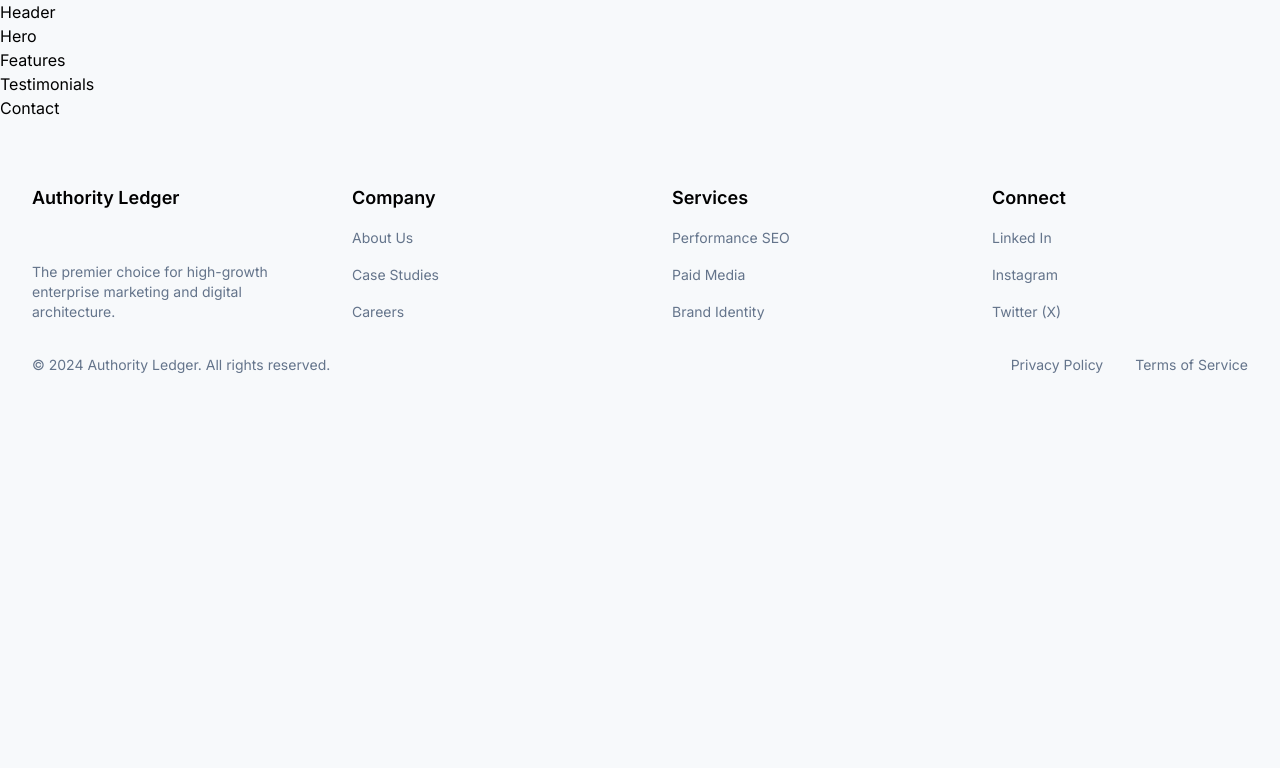
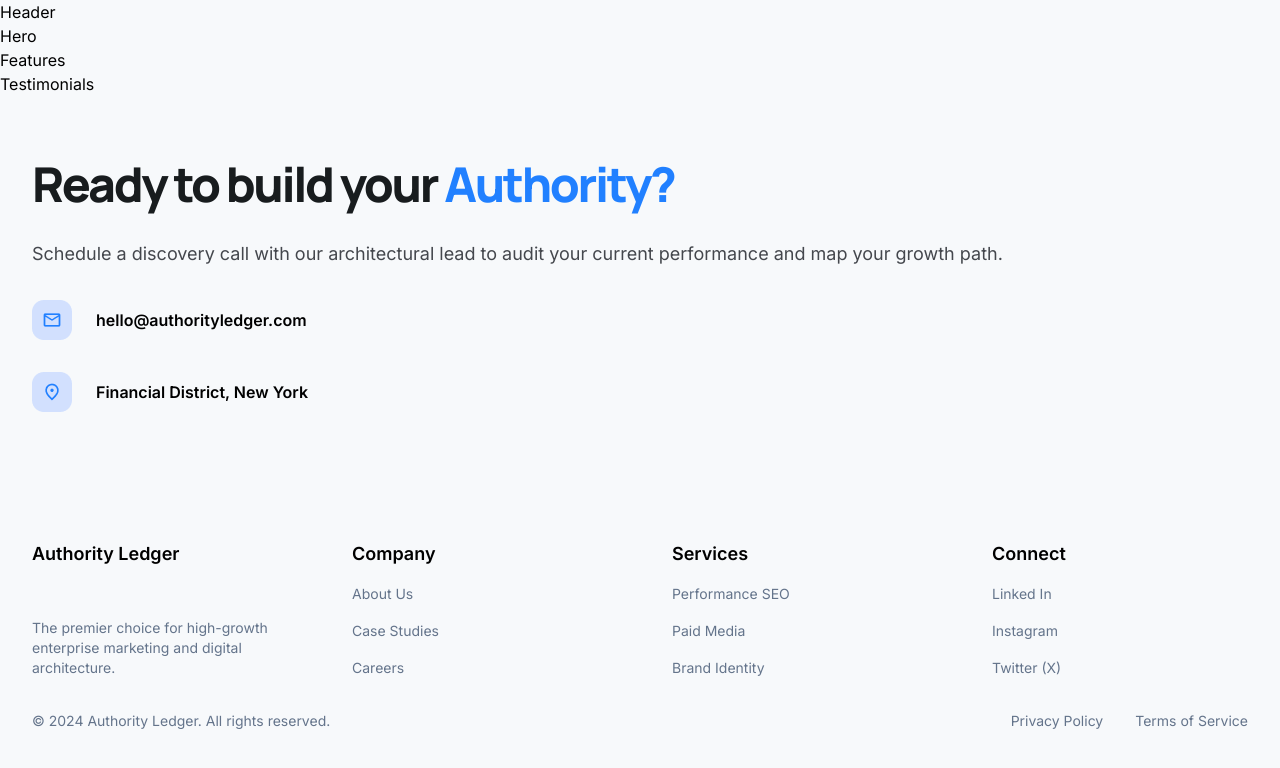
Before and after one commit to raihan-mahmud-talukder/authority-ledger, a React (Create React App) app: page / in a window 1280 px wide. Shown: the top 768 px of the page. Built offline with nearby package versions, Linux system fonts and the light colour scheme.

Commit message:
contact left section

```diff
--- a/public/index.html
+++ b/public/index.html
@@ -10,6 +10,11 @@
   <link
     href="https://fonts.googleapis.com/css2?family=Inter:ital,opsz,wght@0,14..32,100..900;1,14..32,100..900&display=swap"
     rel="stylesheet">
+  <link rel="preconnect" href="https://fonts.googleapis.com">
+  <link rel="preconnect" href="https://fonts.gstatic.com" crossorigin>
+  <link
+    href="https://fonts.googleapis.com/css2?family=Inter:ital,opsz,wght@0,14..32,100..900;1,14..32,100..900&family=Manrope:wght@200..800&display=swap"
+    rel="stylesheet">
   <title>Authority Ledger</title>
 </head>
 
--- a/src/Components/Contact.jsx
+++ b/src/Components/Contact.jsx
@@ -1,7 +1,27 @@
 export const Contact = () => {
     return (
-        <>
-            <h1>Contact</h1>
-        </>
+        <section className="py-16 px-8">
+            <aside className="
+                flex flex-col gap-8
+            ">
+                <h2 className="
+                    font-[Manrope] font-extrabold text-5xl text-[#181c1e] tracking-[-0.2rem] md:tracking-[-2.4px]
+                    ">Ready to build your <span className="text-[#2180ff]">Authority?</span></h2>
+                <p className="
+                    text-lg text-[#44474D]
+                ">Schedule a discovery call with our architectural lead to audit your current performance and map your growth path.</p>
+                <div className="flex gap-6 items-center">
+                    <img src="images/email.png" alt="email"/>
+                    <span className="font-semibold">hello@authorityledger.com</span>
+                </div>
+                <div className="flex gap-6 items-center">
+                    <img src="images/address.png" alt="address"/>
+                    <span className="font-semibold">Financial District, New York</span>
+                </div>
+            </aside>
+            <form>
+
+            </form>
+        </section>
     )
 }
--- a/src/Components/Footer.jsx
+++ b/src/Components/Footer.jsx
@@ -5,25 +5,25 @@ export const Footer = () => {
                 flex flex-col gap-12 md:flex-row md:flex-wrap md:justify-between
             ">
                 <div className="w-64 flex flex-col justify-between gap-4">
-                    <h3>Authority Ledger</h3>
+                    <h4>Authority Ledger</h4>
                     <p className="
                         text-sm text-[#64748B]
                     ">The premier choice for high-growth enterprise marketing and digital architecture.</p>
                 </div>
                 <div className="w-64 flex flex-col justify-between gap-4">
-                    <h3>Company</h3>
+                    <h4>Company</h4>
                     <span>About Us</span>
                     <span>Case Studies</span>
                     <span>Careers</span>
                 </div>
                 <div className="w-64 flex flex-col justify-between gap-4">
-                    <h3>Services</h3>
+                    <h4>Services</h4>
                     <span>Performance SEO</span>
                     <span>Paid Media</span>
                     <span>Brand Identity</span>
                 </div>
                 <div className="w-64 flex flex-col justify-between gap-4">
-                    <h3>Connect</h3>
+                    <h4>Connect</h4>
                     <span>Linked In</span>
                     <span>Instagram</span>
                     <span>Twitter (X)</span>
--- a/src/index.css
+++ b/src/index.css
@@ -18,7 +18,7 @@ code {
     monospace;
 }
 
-footer h3 {
+footer h4 {
   font-size: 1.125rem;
   font-weight: 600;
 }
```
Also changed, not shown: public/images/address.png (added), public/images/email.png (added).
